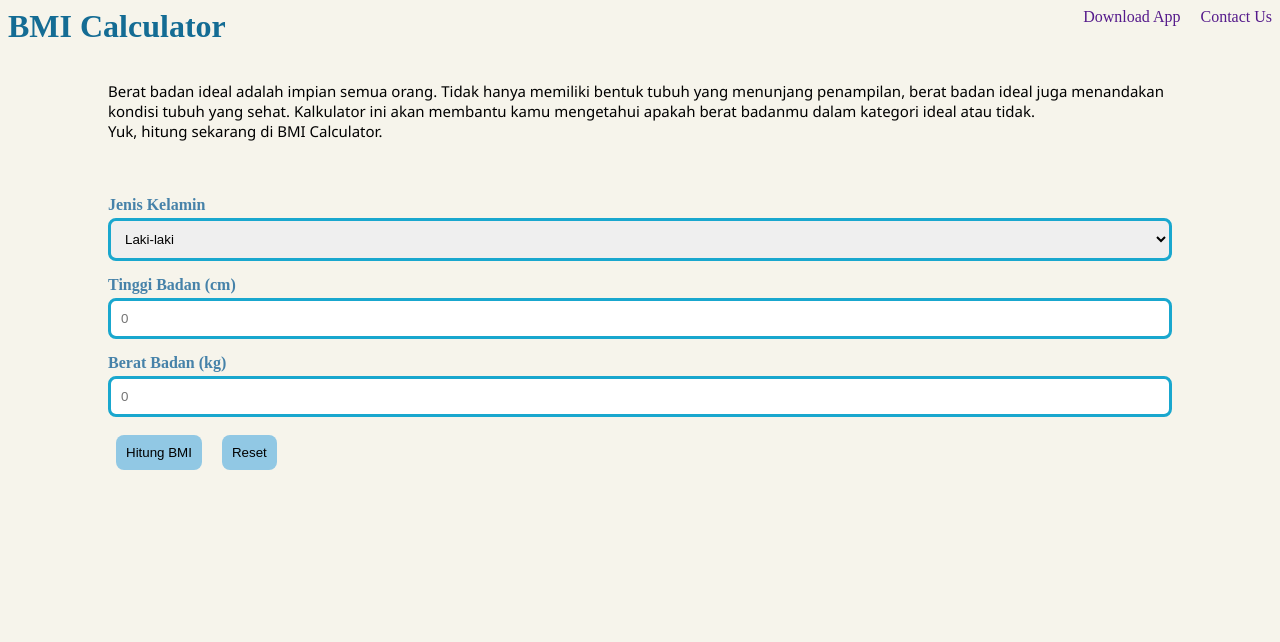
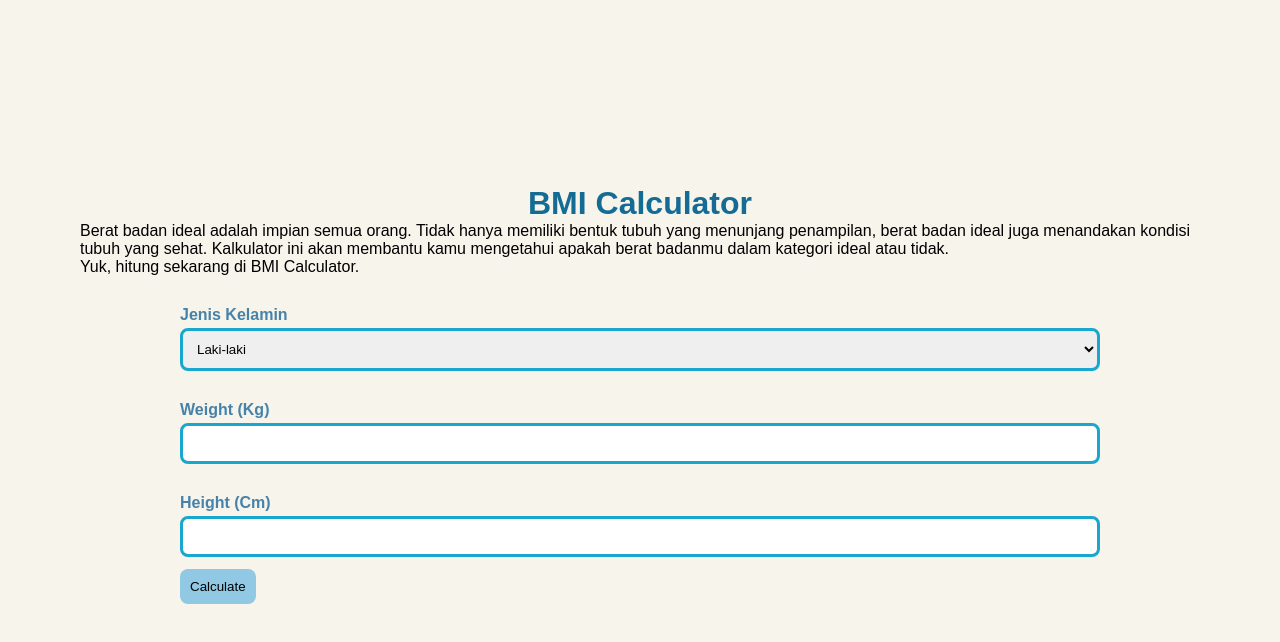
Before and after one commit to revou-fundamental-course/30-oct-23-floweredscent, a plain HTML site: page index.html in a window 1280 px wide. Drawn offline with Linux system fonts and the light colour scheme.

Commit message:
hampir diubah semua

```diff
--- a/css/style.css
+++ b/css/style.css
@@ -1,74 +1,98 @@
-body{
-    background-color: #F6F4EB;
+* {
+    box-sizing: border-box;
+    margin: 0;
+    padding: 0;
+    font-family: "Nunito", sans-serif;
 }
-#header-bar{
+body {
     display: flex;
-    justify-content: space-between;
+    justify-content: center;
+    align-items: center;
+    width: 100%;
+    height: 100vh;
+    background-color:#F6F4EB;
+    padding: 4em;
 }
 
-#title{
-    margin-top: 0px;
-    color:#146C94;
+.card {
+    padding: 1em;
+    background-color:#F6F4EB
+    border-radius: 0.325em;
 }
 
-.navigation-bar{
-    display: flex;
-    gap: 20px;
+.card h1 {
+    color: #146C94;
+    text-align: center;
 }
 
-.navigation-bar>a{
-    text-decoration: none;
-}
-
-#introduction{
-    font-family: 'Segoe UI', Tahoma, Geneva, Verdana, sans-serif;
-    margin-left: 100px;
-    margin-right: 100px;
-    margin-bottom: 5px;
-    font-size: 15px;
-}
-.input-section{
+.input-container .input-group {
     display: flex;
     flex-direction: column;
     margin-right: 100px;
     margin-left: 100px;
-    margin-top: 40px;
+    margin-top: 20px;
 }
 
-label{
+.input-container .input-group label {
     margin-bottom: 4px;
-    margin-top: 15px;
+    margin-top: 10px;
     font: size 20px;
     font-weight: bold;
     color: #4682A9;
 }
 
-input, select{
+.input-container .input-group input{
     outline:none;
     border: solid #19A7CE;
     padding: 10px;
     border-radius: 8px;
 }
 
-.button-section{
-    margin-top: 10px;
+.input-container .input-group select{
+    outline:none;
+    border: solid #19A7CE;
+    padding: 10px;
+    border-radius: 8px;
 }
 
-button{
-    background-color: #91C8E4;
-    color: black;
-    border:none;
-    padding: 10px;
-    border-radius: 8px;
-    cursor:pointer;
-    margin: 8px;
+.input-container .input-group input:focus {
+    outline: 1px solid #91C8E4;
 }
 
-button:hover{
+#calculate {
+    cursor: pointer;
+    padding: 10px;
+    border: none;
+    color: black;
+    border-radius: 8px;
+    background-color: #91C8E4;
+    margin: 12px;
+    margin-left: 100px;
+}
+
+#calculate:hover{
     background-color: #749BC2;
 }
 
-button:active{
+#calculate:active{
     transform:translateY(4px);
     background-color:#4682A9 ;
 }
+
+#result {
+    margin-top:10px;
+    display: none;
+    flex-direction: column;
+    justify-content: center;
+    align-items: center;
+}
+
+#result span {
+    font-size: 1em;
+    font-weight: normal;
+}
+
+#result span:nth-child(2) {
+    font-size: 2em;
+    font-weight: 800;
+}
--- a/index.html
+++ b/index.html
@@ -1,17 +1,14 @@
 <!DOCTYPE html>
-<html>
+<html lang="en">
   <head>
-        <link rel="stylesheet" href="css/style.css">
+    <meta charset="UTF-8" />
+    <meta name="viewport" content="width=device-width, initial-scale=1.0" />
     <title>BMI Calculator</title>
+    <link rel="stylesheet" href="css/style.css"/>
   </head>
   <body>
-        <header id="header-bar">
-            <h1 id="title">BMI Calculator</h1>
-            <nav class="navigation-bar">
-                <a href="">Download App</a>
-                <a href="">Contact Us</a>
-            </nav>
-        </header>
+    <div class="card">
+      <h1>BMI Calculator</h1>
       <p id="introduction">
         Berat badan ideal adalah impian semua orang.
         Tidak hanya memiliki bentuk tubuh yang menunjang penampilan,
@@ -20,20 +17,30 @@
         atau tidak.
         <br>Yuk, hitung sekarang di BMI Calculator.
       </p>
-        <section class="input-section">
+      <div class="input-container">
+        <div class="input-group">
           <label for="gender-input">Jenis Kelamin</label>
             <select>
                 <option>Laki-laki</option>
                 <option>Perempuan</option>
             </select>
-            <label for="height-input">Tinggi Badan (cm)</label>
-            <input type="number" id="height-input" placeholder="0">
-            <label for="weight-input">Berat Badan (kg)</label>
-            <input type="number" id="weight-input" placeholder="0">
-            <section class="button-section">
-                <button>Hitung BMI</button>
-                <button>Reset</button>
-            </section>
-        </section>
+        </div>
+        <div class="input-group">
+          <label for="weight">Weight (Kg)</label>
+          <input type="number" id="weight" />
+        </div>
+        <div class="input-group">
+          <label for="height">Height (Cm)</label>
+          <input type="number" id="height" />
+        </div>
+      </div>
+      <button id="calculate">Calculate</button>
+      <div id="result">
+        <span>Hasil BMI:</span>
+        <span id="score"></span>
+        <span id="category"></span>
+      </div>
+    </div>
+    <script src="js/script.js"></script>
   </body>
 </html>
--- /dev/null
+++ b/js/script.js
@@ -0,0 +1,30 @@
+const calculate = document.getElementById("calculate");
+const result = document.getElementById("result");
+const weigthInput = document.getElementById("weight");
+const heightInput = document.getElementById("height");
+const score = document.getElementById("score");
+const category = document.getElementById("category");
+
+const categoryBmi = (bmi) => {
+  if (bmi < 18.5) return "Underweight";
+  if (bmi >= 18.5 && bmi < 24.9) return "Normal";
+  if (bmi >= 25 && bmi <= 29.9) return "Overweight";
+  return "Obese";
+};
+
+const calculateBmi = () => {
+  if (weigthInput.value == "" || heightInput.value == "")
+    return alert("input can't empty");
+
+  const weight = parseFloat(weigthInput.value);
+  const height = parseFloat(heightInput.value) / 100;
+
+  const bmi = weight / (height * height);
+
+  score.innerText = bmi.toFixed(2);
+  category.innerText = categoryBmi(bmi);
+
+  result.style.display = "flex";
+};
+
+calculate.addEventListener("click", () => calculateBmi());
```
Lines whose indentation alone changed are shown as unchanged.
